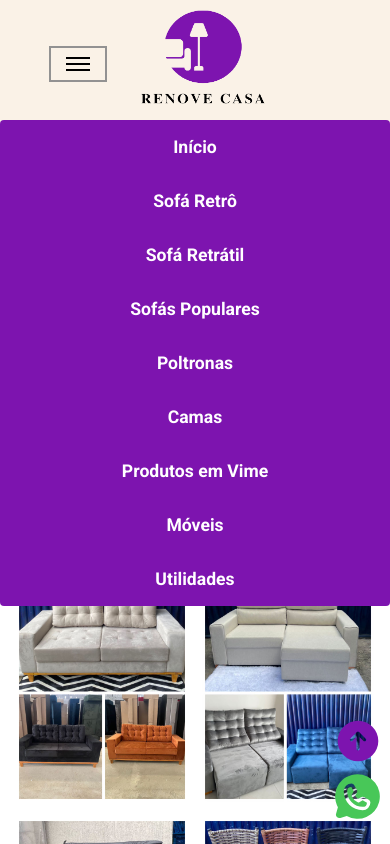
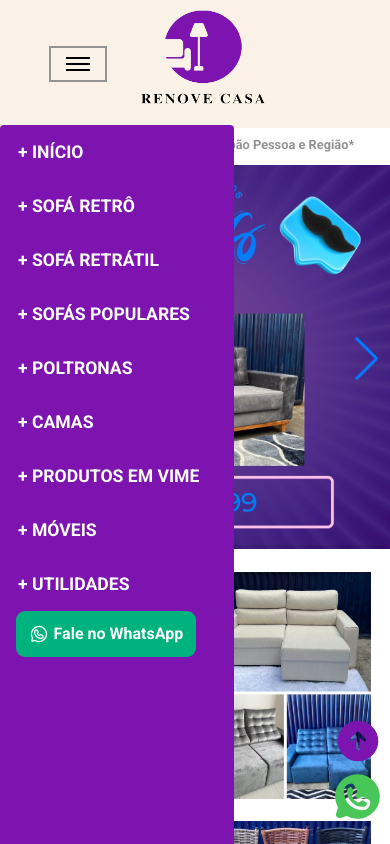
Before and after one commit to felipenobrg/renovecasajp, a React (Vite) app: page / in a window 390 px wide. Both pictures are taken after a click on the button 78 px from the left and 64 px from the top of the page. Shown: the top 844 px of the page. Built offline with nearby package versions, Linux system fonts and the light colour scheme; the HTML template or start-up script is replaced by a standard one.

Commit message:
updating

```diff
--- a/src/components/Header/index.tsx
+++ b/src/components/Header/index.tsx
@@ -9,6 +9,7 @@ import {
 import LogoRenoveCasa from "../../assets/logoRenoveCasa.png";
 import { useState } from "react";
 import { NavLink } from "react-router-dom";
+import { WhatsappLogo } from "phosphor-react";
 
 export function Header() {
   const [isDropdownOpen, setDropdownOpen] = useState(false);
@@ -36,15 +37,16 @@ export function Header() {
             {isDropdownOpen && (
               <DropdownMenu open={isDropdownOpen}>
                 <DropdownList>
-                  <NavLink to={"/"}>Início</NavLink>
-                  <NavLink to={"/sofaretro"}>Sofá Retrô</NavLink>
-                  <NavLink to={"/sofaretratil"}>Sofá Retrátil</NavLink>
-                  <NavLink to={"/sofaspopulares"}>Sofás Populares</NavLink>
-                  <NavLink to={"/poltronas"}>Poltronas</NavLink>
-                  <NavLink to={"/camas"}>Camas</NavLink>
-                  <NavLink to={"/produtosvime"}>Produtos em Vime</NavLink>
-                  <NavLink to={"/moveis"}>Móveis</NavLink>
-                  <NavLink to={"/utilidades"}>Utilidades</NavLink>
+                  <NavLink to={"/"}>+ Início</NavLink>
+                  <NavLink to={"/sofaretro"}>+ Sofá Retrô</NavLink>
+                  <NavLink to={"/sofaretratil"}>+ Sofá Retrátil</NavLink>
+                  <NavLink to={"/sofaspopulares"}>+ Sofás Populares</NavLink>
+                  <NavLink to={"/poltronas"}>+ Poltronas</NavLink>
+                  <NavLink to={"/camas"}>+ Camas</NavLink>
+                  <NavLink to={"/produtosvime"}>+ Produtos em Vime</NavLink>
+                  <NavLink to={"/moveis"}>+ Móveis</NavLink>
+                  <NavLink to={"/utilidades"}>+ Utilidades</NavLink>
+                  <button><WhatsappLogo size={20} />Fale no WhatsApp</button>
                 </DropdownList>
               </DropdownMenu>
             )}
--- a/src/components/Header/styles.ts
+++ b/src/components/Header/styles.ts
@@ -47,24 +47,25 @@ export const HeaderContent = styled.div`
 const slideIn = keyframes`
   from {
     opacity: 0;
-    transform: translateY(-20px);
+    transform: translateX(-20px);
   }
   to {
     opacity: 1;
-    transform: translateY(0);
+    transform: translateX(0);
   }
 `;
 
 export const DropdownMenu = styled.div<{ open: boolean }>`
   display: ${(props) => (props.open ? "flex" : "none")};
   justify-content: center;
-  align-items: center;
+  align-items: flex-start;
 
   z-index: 100;
   position: fixed;
-  top: 120px;
-  right: 0;
-  width: 100vw;
+  top: 125px;
+  left: 0px;
+  height: 100%;
+  width: 60vw;
   background-color: ${(props) => props.theme["purple-400"]};
   border-radius: 4px;
   animation: ${slideIn} 0.3s ease-in-out;
@@ -74,6 +75,10 @@ export const DropdownMenu = styled.div<{ open: boolean }>`
 `;
 
 export const DropdownList = styled.div`
+  display: flex;
+  flex-direction: column;
+  margin-right: auto;
+  align-items: flex-start;
   a {
     text-decoration: none;
     color: ${(props) => props.theme["white"]};
@@ -81,6 +86,20 @@ export const DropdownList = styled.div`
     padding: 17px 18px;
     text-align: center;
     font-size: 1.1rem;
+    text-transform: uppercase;
+    font-weight: bold;
+  }
+
+  button {
+    display: flex;
+    align-items: center;
+    gap: 0.3rem;
+    padding: 0.8rem;
+    border: 0;
+    border-radius: 9px;
+    margin-left: 1rem;
+    background: ${(props) => props.theme["green-300"]};
+    color: ${(props) => props.theme["white"]};
     font-weight: bold;
   }
 `;
```
